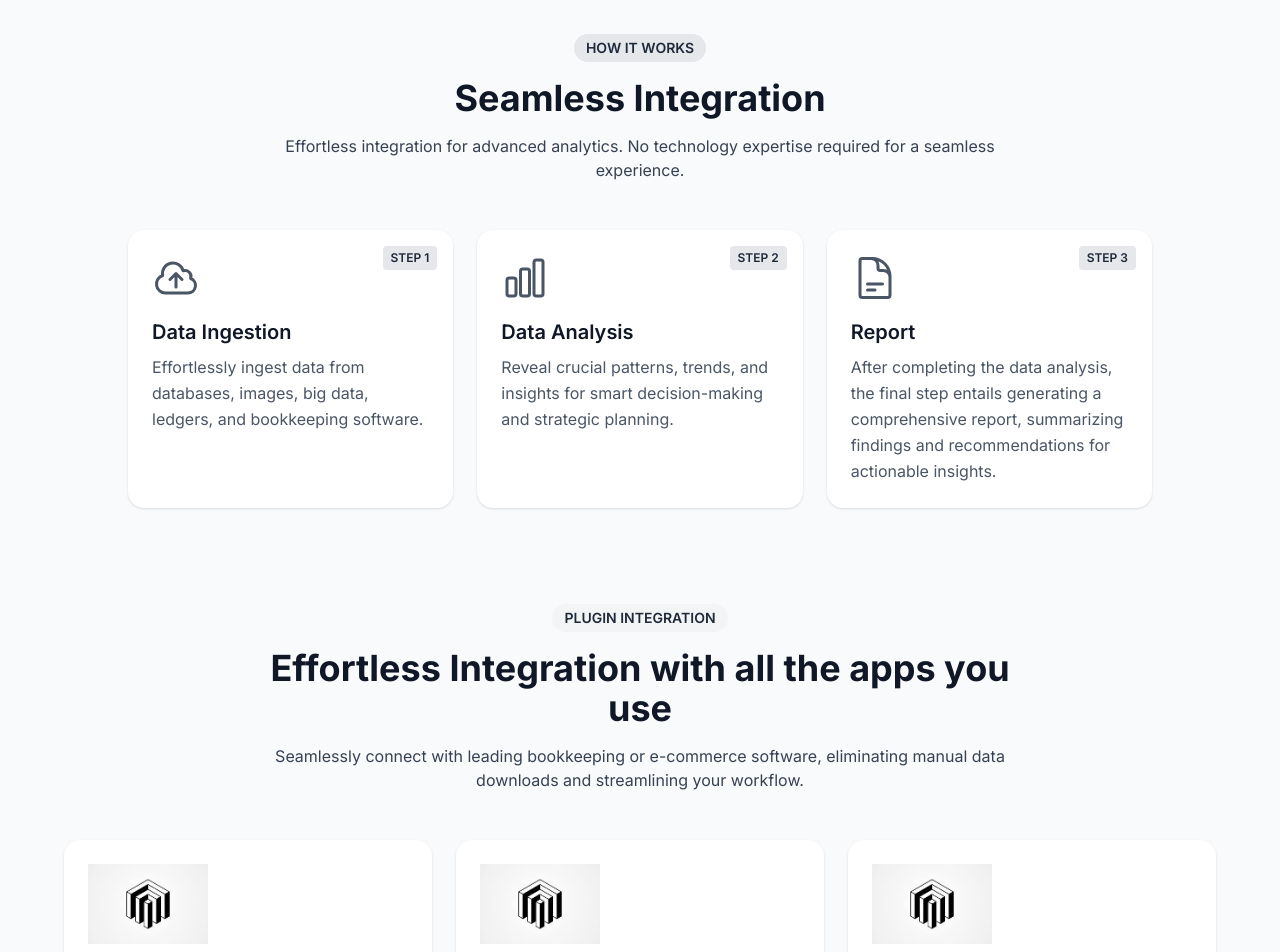
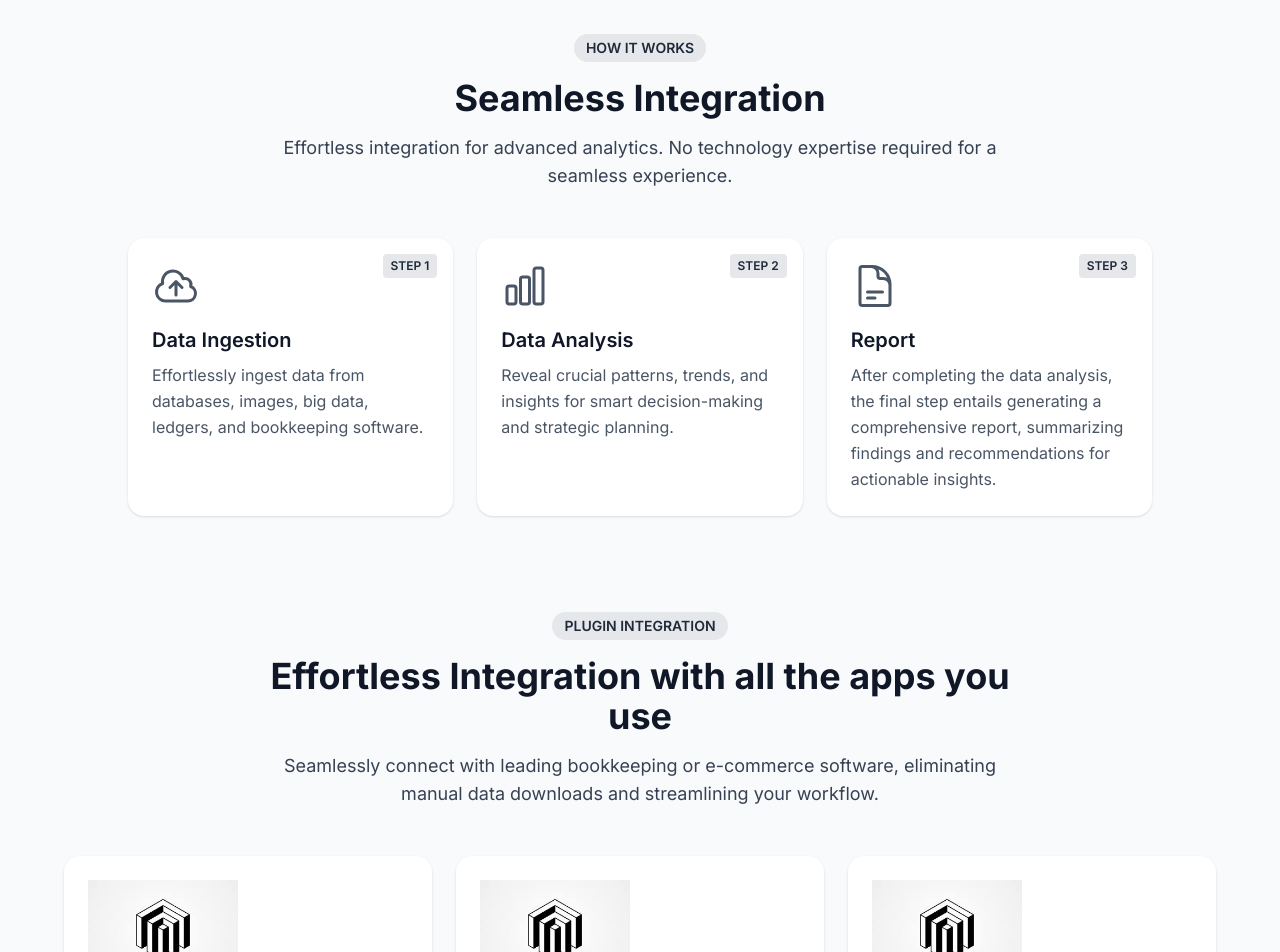
Before and after one commit to pnk-ltoc-892/intern-project, a Next.js app: page / in a window 1280 px wide. Shown: the part 1020-1972 px from the top of the page. Built offline with nearby package versions, Linux system fonts and the light colour scheme.

Commit message:
Fix Plugin Integration - Layout Updated - Content made dynamic

```diff
--- a/src/components/home/HowItWorks.tsx
+++ b/src/components/home/HowItWorks.tsx
@@ -38,7 +38,7 @@ export default function HowItWorks() {
                 <h2 className="text-3xl sm:text-4xl font-bold mb-4">
                     Seamless Integration
                 </h2>
-                <p className="text-gray-700">
+                <p className="text-gray-700 text-lg">
                     Effortless integration for advanced analytics. No technology expertise required for a seamless experience.
                 </p>
             </div>
--- a/src/components/home/PluginIntergration.tsx
+++ b/src/components/home/PluginIntergration.tsx
@@ -1,46 +1,25 @@
-// components/PluginIntegration.jsx
+import { pluginsIntegration } from '@/data/Home'
 import Image from 'next/image'
-
-const plugins = [
-    {
-        name: 'Tally',
-        logo: '/image.jpeg',     // adjust to your actual path
-        description:
-            'Seamlessly integrate with Tally to streamline data management, automate bookkeeping tasks, and enhance financial analytics for more efficient and accurate decision-making.',
-    },
-    {
-        name: 'Zoho',
-        logo: '/image.jpeg',
-        description:
-            'Effortlessly connect with Zoho to gain enhanced financial insights, automate routine processes, and improve overall efficiency in managing your financial data.',
-    },
-    {
-        name: 'FreshBooks',
-        logo: '/image.jpeg',
-        description:
-            'Integrate with FreshBooks to simplify bookkeeping, automate data entry, and ensure accurate and comprehensive financial analysis for better business insights.',
-    },
-]
 
 export default function PluginIntegration() {
     return (
         <section className="py-12 px-4 sm:px-6 lg:px-8 bg-gray-50">
             {/* Header */}
             <div className="max-w-3xl mx-auto text-center">
-                <span className="inline-block bg-gray-100 text-gray-800 text-sm font-semibold uppercase rounded-full px-3 py-1 mb-4">
+                <span className="inline-block bg-gray-200 text-gray-800 text-sm font-semibold uppercase rounded-full px-3 py-1 mb-4">
                     Plugin Integration
                 </span>
                 <h2 className="text-3xl sm:text-4xl font-bold mb-4">
                     Effortless Integration with all the apps you use
                 </h2>
-                <p className="text-gray-700">
+                <p className="text-gray-700 text-lg">
                     Seamlessly connect with leading bookkeeping or e-commerce software, eliminating manual data downloads and streamlining your workflow.
                 </p>
             </div>
 
             {/* Cards */}
             <div className="mt-12 flex flex-col md:flex-row items-stretch justify-center space-y-6 md:space-y-0 md:space-x-6 max-w-6xl mx-auto">
-                {plugins.map((plug) => (
+                {pluginsIntegration.map((plug) => (
                     <div
                         key={plug.name}
                         className="bg-white rounded-2xl shadow p-6 flex-1 flex flex-col"
@@ -50,8 +29,8 @@ export default function PluginIntegration() {
                             <Image
                                 src={plug.logo}
                                 alt={plug.name + ' logo'}
-                                width={120}
-                                height={40}
+                                width={150}
+                                height={50}
                                 className="object-contain"
                             />
                         </div>
--- a/src/data/Home.ts
+++ b/src/data/Home.ts
@@ -24,3 +24,25 @@ export const relationsLogo = [
         alt: "Prada logo",
     },
 ];
+
+
+export const pluginsIntegration = [
+    {
+        name: 'Tally',
+        logo: '/image.jpeg',
+        description:
+            'Seamlessly integrate with Tally to streamline data management, automate bookkeeping tasks, and enhance financial analytics for more efficient and accurate decision-making.',
+    },
+    {
+        name: 'Zoho',
+        logo: '/image.jpeg',
+        description:
+            'Effortlessly connect with Zoho to gain enhanced financial insights, automate routine processes, and improve overall efficiency in managing your financial data.',
+    },
+    {
+        name: 'FreshBooks',
+        logo: '/image.jpeg',
+        description:
+            'Integrate with FreshBooks to simplify bookkeeping, automate data entry, and ensure accurate and comprehensive financial analysis for better business insights.',
+    },
+]
```
